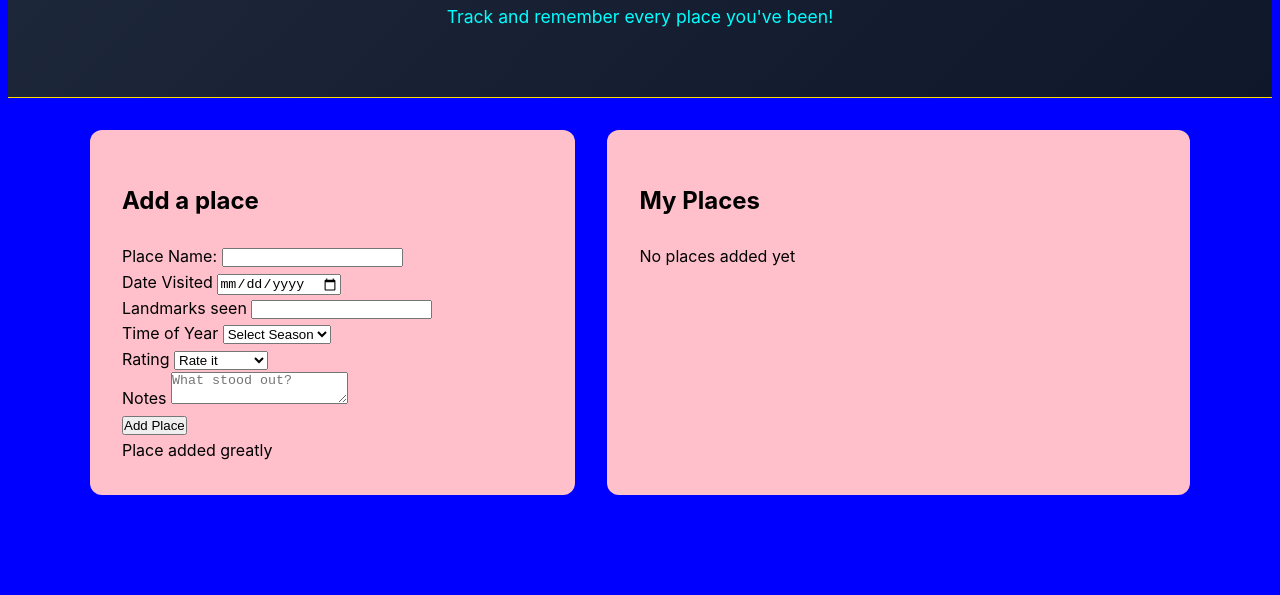
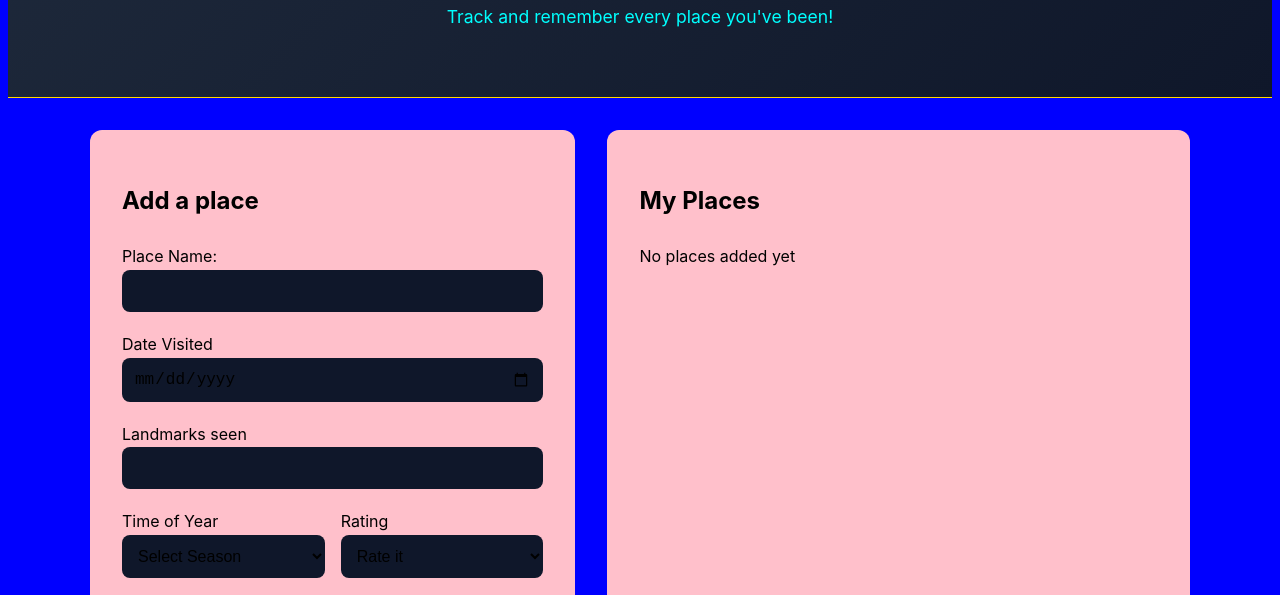
Before and after one commit to kamaujulius077-maker/Visited-places, a plain HTML site: page index.html in a window 1280 px wide. Shown: the part 161-756 px from the top of the page. Drawn offline with Linux system fonts and the light colour scheme.

Commit message:
chore(styles):updated styles

```diff
--- a/style.css
+++ b/style.css
@@ -61,3 +61,33 @@ h2 {
     margin-bottom: 1.5rem;
     font-size: 1.5rem;
 }
+
+/* Form */
+.form-group {
+    margin-bottom: 1.25rem;
+}
+
+.form-row {
+    display: grid;
+    grid-template-columns: 1fr 1fr;
+    gap: 1rem;
+}
+
+label {
+    display: block;
+    margin-bottom: 0.5rem;
+    font-weight: 600;
+    color: var(--muted);
+}
+
+input,
+select,
+textarea {
+    width: 100%;
+    padding: 0.75rem;
+    background: #0f172a;
+    border: 1px solid var(--border);
+    border-radius: 8px;
+    color: var(--text);
+    font-size: 1rem;
+}
```
